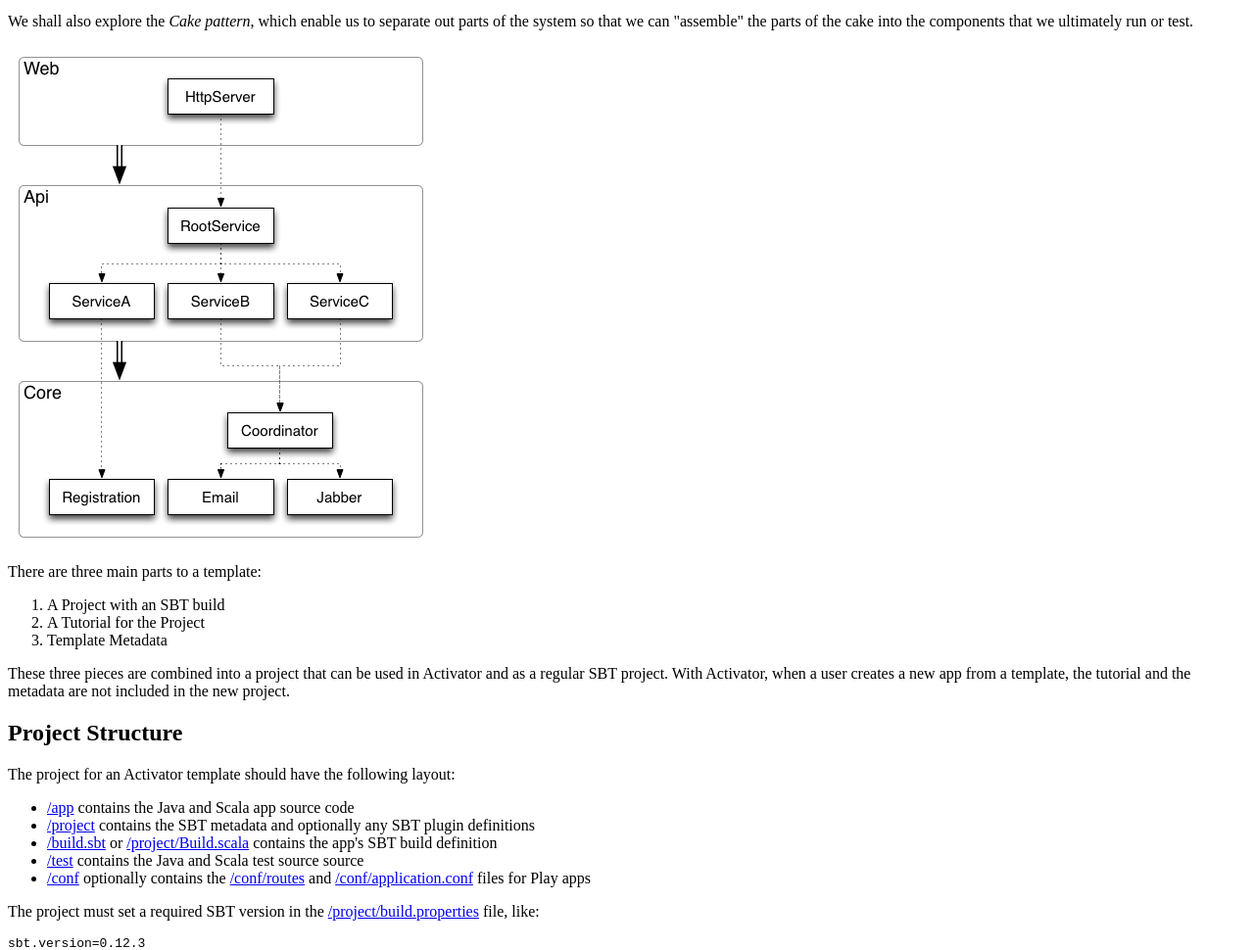
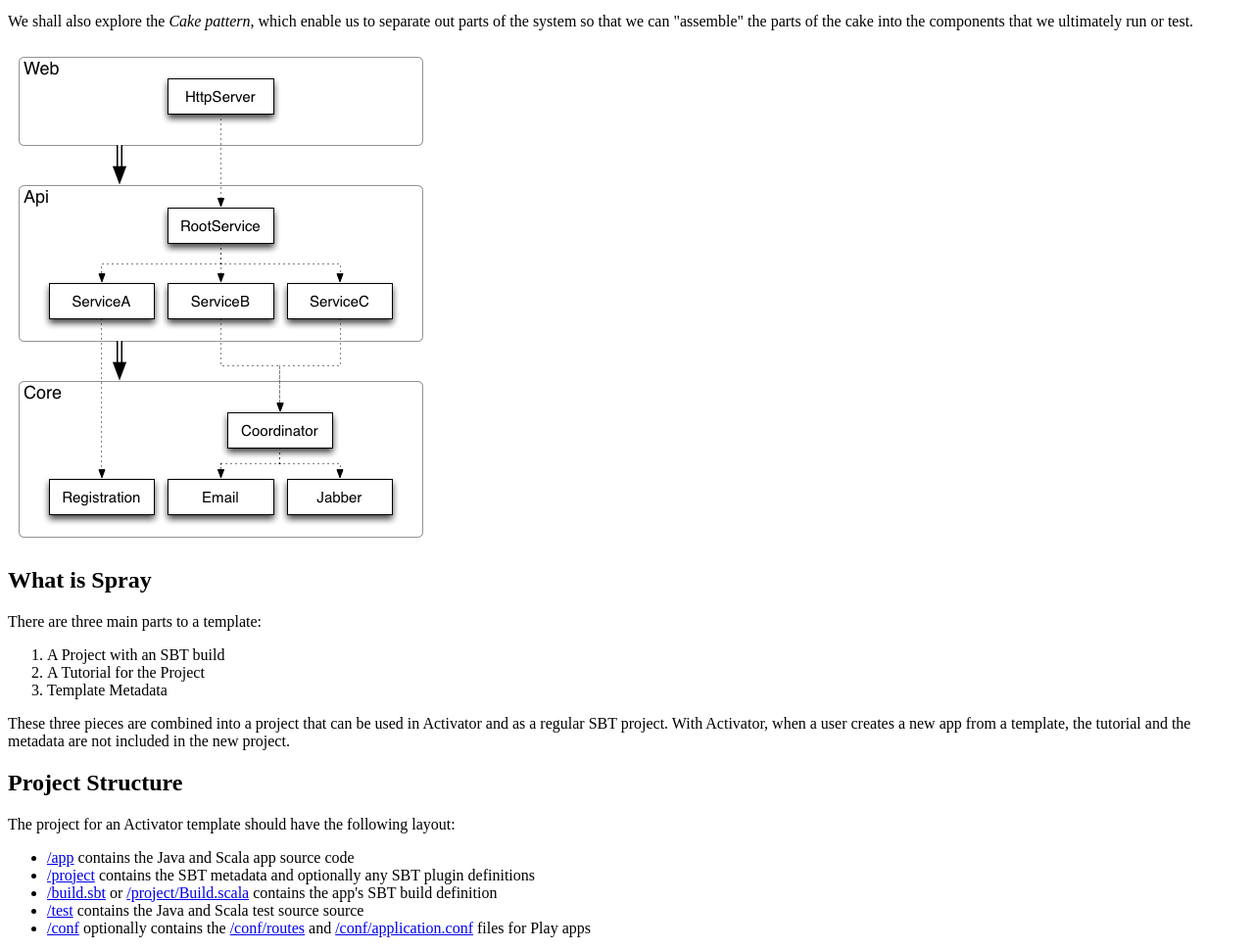
Before and after one commit to eigengo/activator-akka-spray, a plain HTML site: page tutorial/index.html in a window 1280 px wide. Shown: the part 112-1082 px from the top of the page at 98% size. Drawn offline with Linux system fonts and the light colour scheme.

Commit message:
Improvements and comments

```diff
--- a/tutorial/index.html
+++ b/tutorial/index.html
@@ -23,7 +23,9 @@
     <p>
         <img src="overall.png" title="Overall structure"/>
     </p>
-
+</div>
+<div>
+    <h2>What is Spray</h2>
     <p>
         There are three main parts to a template:
         <ol>
```
Also changed, not shown: 8 other files.
